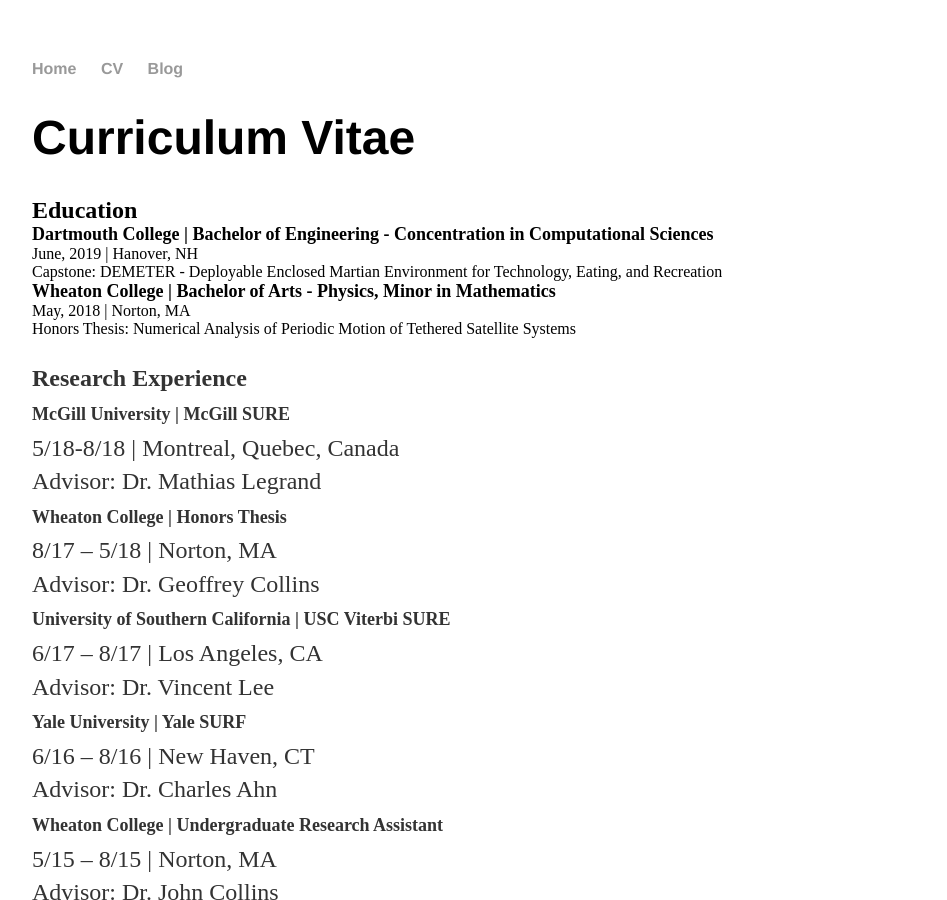
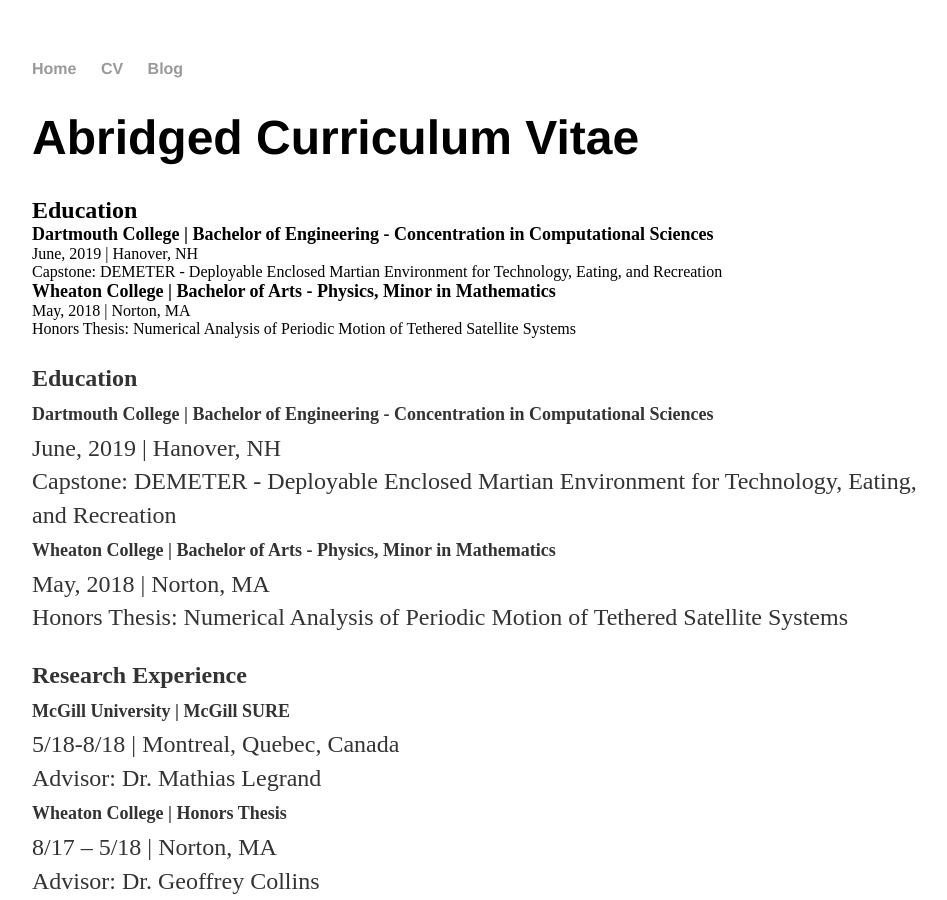
Before and after one commit to ggenszler/ggenszler.github.io, a Jekyll site: the page built from cv/index.html, in a window 1280 px wide and 900 px high. Shown: the whole window, without its empty margins (160-1107 px from the left). Built offline with Jekyll 4.4.1, drawn with Linux system fonts in a browser that asks for light colours.

Commit message:
Update index.html

```diff
--- a/cv/index.html
+++ b/cv/index.html
@@ -3,9 +3,19 @@
 title: Curriculum Vitae
 ---
 <div class="blurb">
-	<h1>Curriculum Vitae</h1>
+	<h1>Abridged Curriculum Vitae</h1>
 </div><!-- /.blurb -->
 
+
+<font size="5"><b> Education </b></font>
+<br><font size="4"><b> Dartmouth College | Bachelor of Engineering - Concentration in Computational Sciences </b></font>
+<br>June, 2019 | Hanover, NH
+<br>Capstone: DEMETER - Deployable Enclosed Martian Environment for Technology, Eating, and Recreation
+
+<br><font size="4"><b> Wheaton College | Bachelor of Arts - Physics, Minor in Mathematics </b></font>
+<br>May, 2018 | Norton, MA
+<br>Honors Thesis: Numerical Analysis of Periodic Motion of Tethered Satellite Systems
+<p>
 
 <font size="5"><b> Education </b></font>
 <br><font size="4"><b> Dartmouth College | Bachelor of Engineering - Concentration in Computational Sciences </b></font>
```
